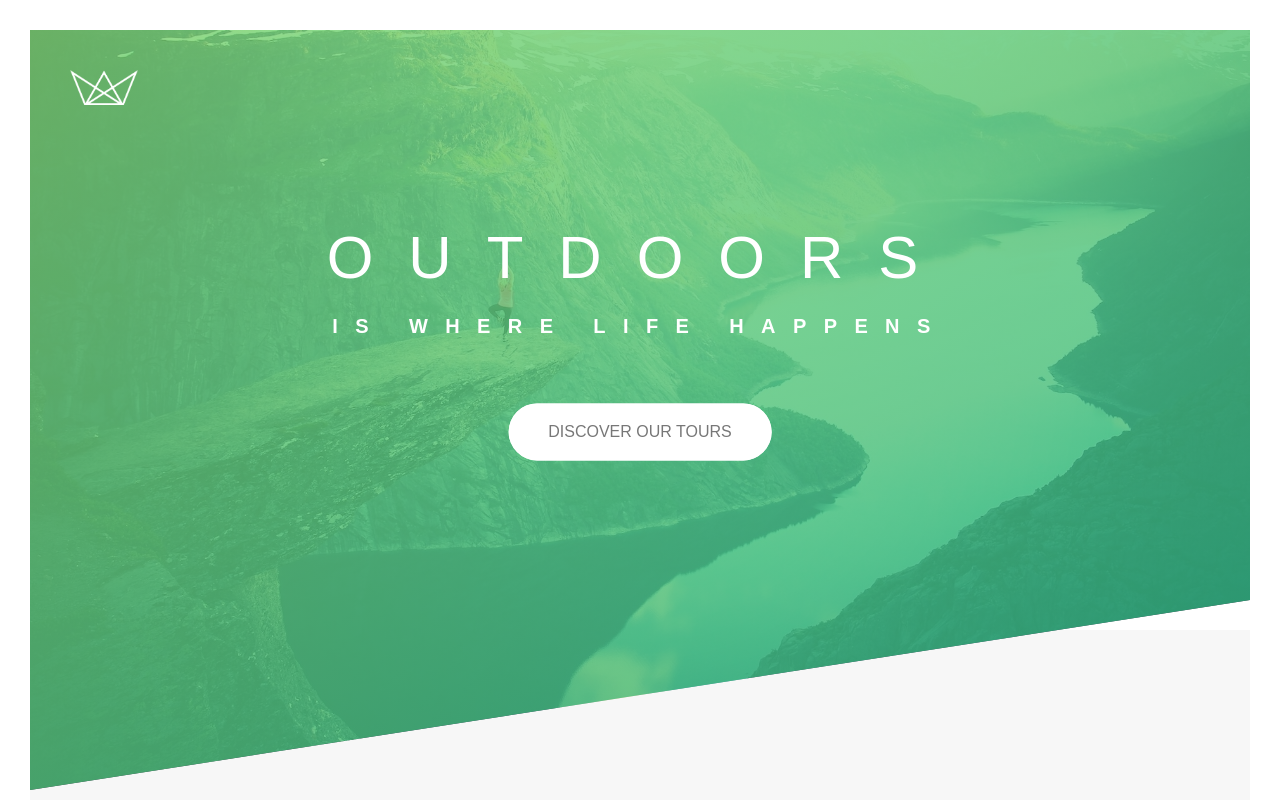
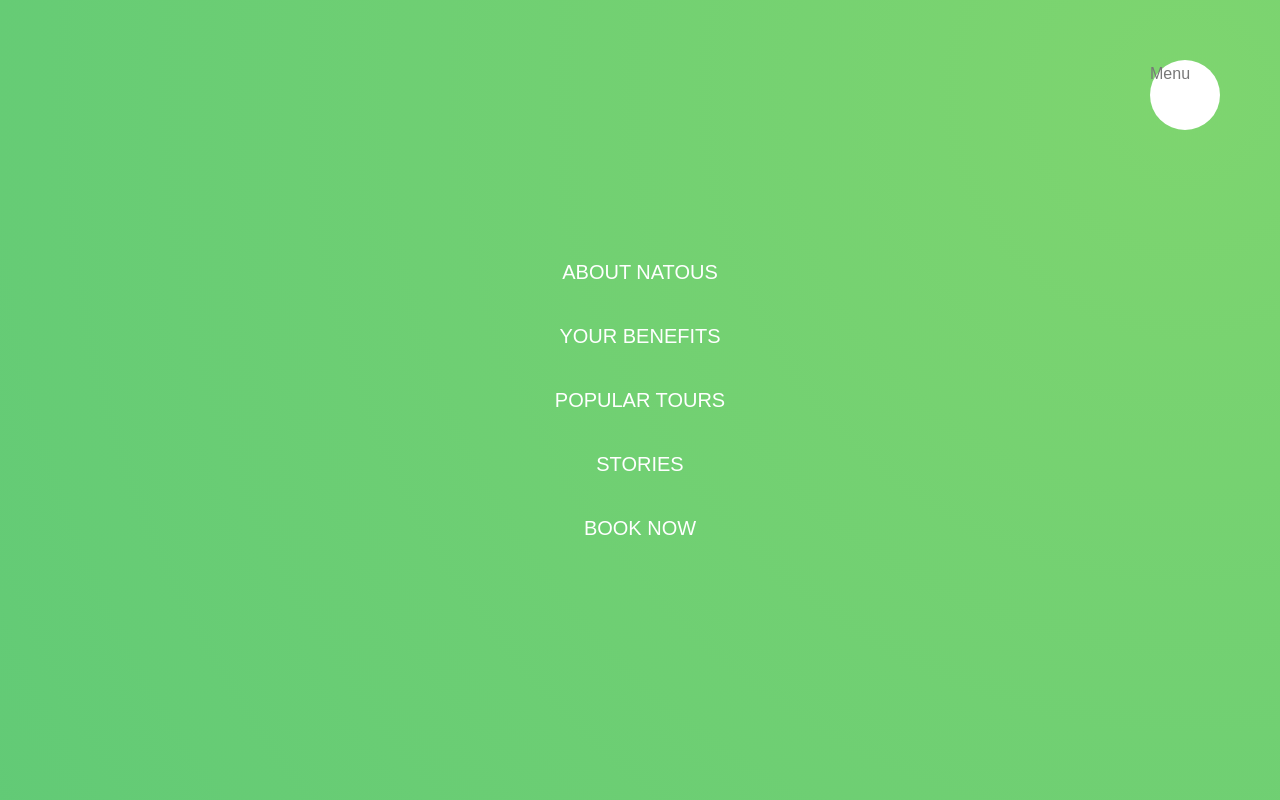
Before and after one commit to Rakib544/sass-practise, a website: page index.html in a window 1280 px wide. Shown: the top 800 px of the page. Drawn offline with Linux system fonts and the light colour scheme; files whose address does not match are found by name.

Commit message:
navigation halfwork complete

```diff
--- a/index.html
+++ b/index.html
@@ -9,6 +9,35 @@
     <title>Natours Projects | Home</title>
   </head>
   <body>
+    <!-- navigation start here -->
+    <div class="navigation">
+      <input type="checkbox" id="navi-toogle" class="navigation__checkbox" />
+      <label for="navi-toogle" class="navigation__button"> Menu </label>
+
+      <div class="navigation__background">&nbsp;</div>
+
+      <nav class="navigation__nav">
+        <ul class="navigation__list">
+          <li class="navigation__item">
+            <a href="#" class="navigation__link">About Natous</a>
+          </li>
+          <li class="navigation__item">
+            <a href="#" class="navigation__link">Your benefits</a>
+          </li>
+          <li class="navigation__item">
+            <a href="#" class="navigation__link">Popular tours</a>
+          </li>
+          <li class="navigation__item">
+            <a href="#" class="navigation__link">Stories</a>
+          </li>
+          <li class="navigation__item">
+            <a href="#" class="navigation__link">Book now</a>
+          </li>
+        </ul>
+      </nav>
+    </div>
+    <!-- navigation end here -->
+
     <!-- Header start here -->
     <header class="header">
       <div class="header__logo-box">
--- /dev/null
+++ b/sass/layout/_navigation.scss
@@ -0,0 +1,83 @@
+.navigation {
+  &__checkbox {
+    display: none;
+  }
+
+  &__button {
+    background-color: $color-white;
+    height: 7rem;
+    width: 7rem;
+    position: fixed;
+    top: 6rem;
+    right: 6rem;
+    z-index: 1001;
+    border-radius: 50%;
+  }
+
+  &__background {
+    height: 6rem;
+    width: 6rem;
+    border-radius: 50%;
+    position: fixed;
+    top: 6.5rem;
+    right: 6.5rem;
+    background-image: radial-gradient(
+      $color-primary-light,
+      $color-primary-dark
+    );
+    z-index: 1000;
+
+    transform: scale(100);
+  }
+
+  &__nav {
+    height: 100vh;
+    width: 100%;
+    position: fixed;
+    top: 0;
+    right: 0;
+    z-index: 1002;
+  }
+
+  &__list {
+    position: absolute;
+    top: 50%;
+    left: 50%;
+    transform: translate(-50%, -50%);
+    list-style: none;
+    text-align: center;
+  }
+
+  &__item {
+    margin: 1rem;
+  }
+
+  &__link {
+    &:link,
+    &:visited {
+      display: inline-block;
+      font-size: 2rem;
+      font-weight: 200;
+      color: $color-white;
+      padding: 1rem 2rem;
+      text-decoration: none;
+      text-transform: uppercase;
+      background-image: linear-gradient(
+        120deg,
+        transparent 0%,
+        transparent 50%,
+        $color-white 50%
+      );
+
+      background-size: 230%;
+      transition: all 0.4s;
+    }
+
+    &:hover,
+    &:active {
+      background-position: 100%;
+      color: $color-primary;
+      transform: translateX(1rem);
+    }
+  }
+}
--- a/sass/main.scss
+++ b/sass/main.scss
@@ -22,5 +22,6 @@ Dark Green: #28b485; */
 @import "layout/grid";
 @import "layout/header";
 @import "layout/footer";
+@import "layout/navigation";
 
 @import "pages/home";
```
Also changed, not shown: css/style.css.
